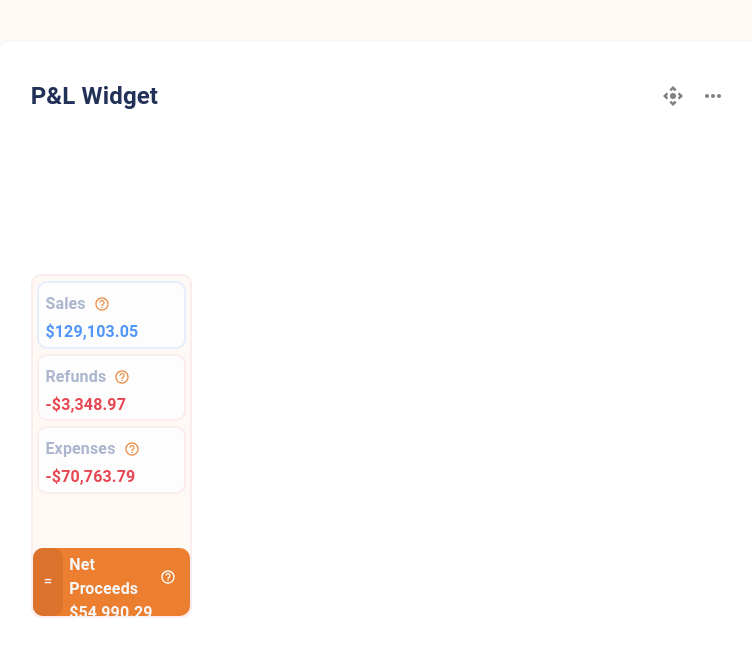
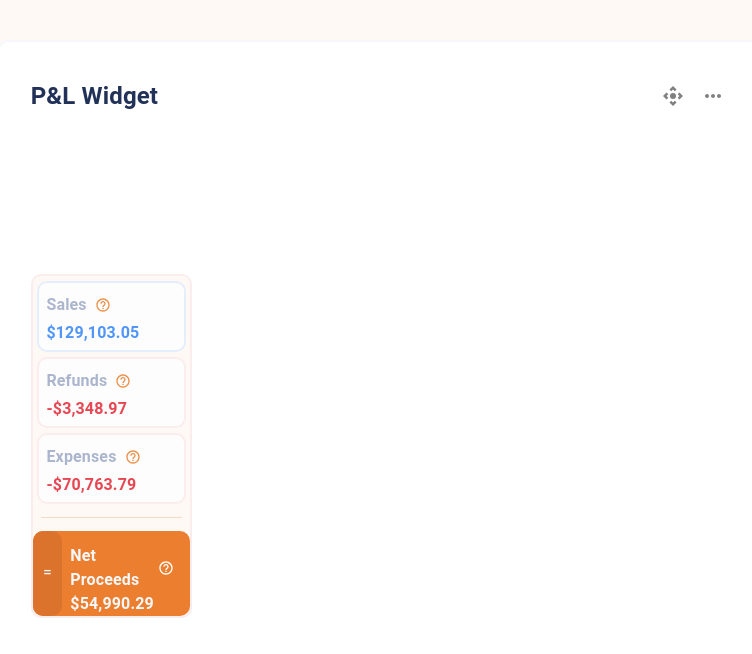
Before and after one commit to jpaul121/acquco-frontend, a React (Vite) app: page / in a window 1280 px wide. Shown: the top 654 px of the page, without its empty margins (258-1010 px from the left). Built offline with nearby package versions, Linux system fonts and the light colour scheme.

Commit message:
Implement RevenueCard

```diff
--- a/src/widget/components/RevenueCard.tsx
+++ b/src/widget/components/RevenueCard.tsx
@@ -1,4 +1,5 @@
 import { BudgetItem } from '../'
+import { Divider } from '@mui/material'
 import { HelpOutline } from '@mui/icons-material'
 import { IconButton } from '@mui/material'
 import React from 'react'
@@ -25,7 +26,7 @@ const useStyles = makeStyles()((theme: Theme) => ({
     borderWidth: '2px',
     borderStyle: 'solid',
     borderRadius: '10px',
-    height: '20%',
+    height: '21%',
     width: '94%',
     margin: '3% 3% 0% 3%',
     color: 'black',
@@ -33,10 +34,13 @@ const useStyles = makeStyles()((theme: Theme) => ({
     flexDirection: 'column',
     justifyContent: 'flex-start',
     alignItems: 'flex-start',
-    padding: '5px 6px',
+    padding: '6px 7px',
     '&:nth-of-type(1)': {
       borderColor: 'rgb(229, 238, 252)',
-    }
+    },
+    '&:nth-last-child(1)': {
+      marginBottom: 'auto',
+    },
   },
   itemName: {
     marginTop: '0%',
@@ -54,7 +58,7 @@ const useStyles = makeStyles()((theme: Theme) => ({
     alignItems: 'center',
   },
   totalBalance: {
-    height: '20%',
+    height: '25%',
     width: '100%',
     backgroundColor: 'rgb(235, 127, 47)',
     borderRadius: '10px',
@@ -77,7 +81,7 @@ const useStyles = makeStyles()((theme: Theme) => ({
     width: 'auto',
     display: 'inline-flex',
     flexDirection: 'column',
-    padding: '5px 6px',
+    padding: '13px 8px',
   },
   balanceTop: {
     display: 'flex',
@@ -89,8 +93,18 @@ const useStyles = makeStyles()((theme: Theme) => ({
     marginBottom: '0%',
   },
   balanceAmount: {
-    marginTop: '0%',
+    marginTop: 'auto',
     marginBottom: '0%',
+    justifySelf: 'flex-end',
+  },
+  divider: {
+    background: 'rgb(247, 218, 195)',
+    borderColor: 'rgb(247, 218, 195)',
+    height: '1px',
+    width: '90%',
+    alignSelf: 'center',
+    justifySelf: 'center',
+    marginTop: 'auto',
   }
 }))
 
@@ -113,6 +127,7 @@ export const RevenueCard = ({ salesTotal, refundTotal, expenseTotal, totalProcee
           )
         })
       }
+      <Divider className={classes.divider} flexItem={true} />
       <div className={classes.totalBalance}>
         <div className={classes.balanceLeft}>=</div>
         <div className={classes.balanceRight}>
```
